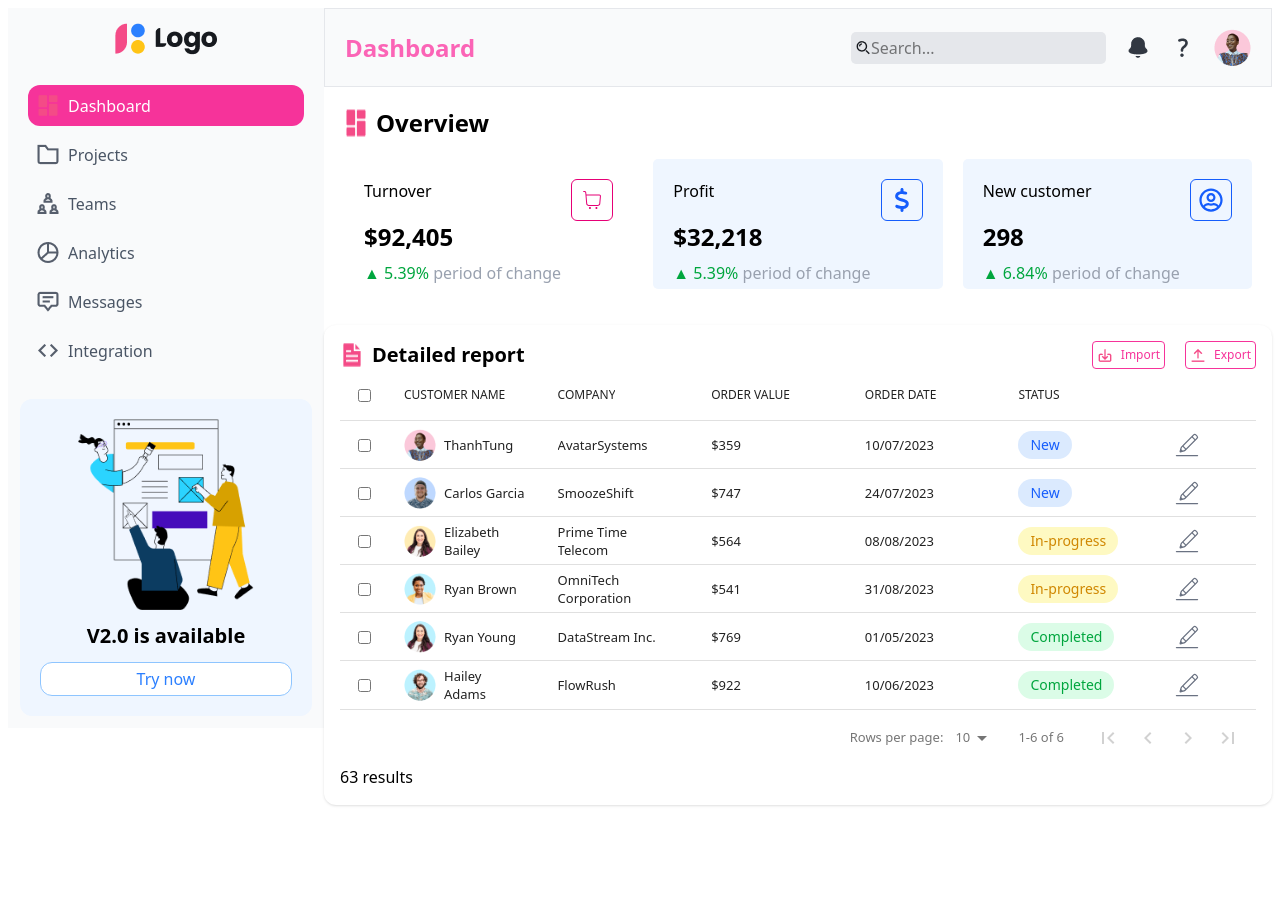
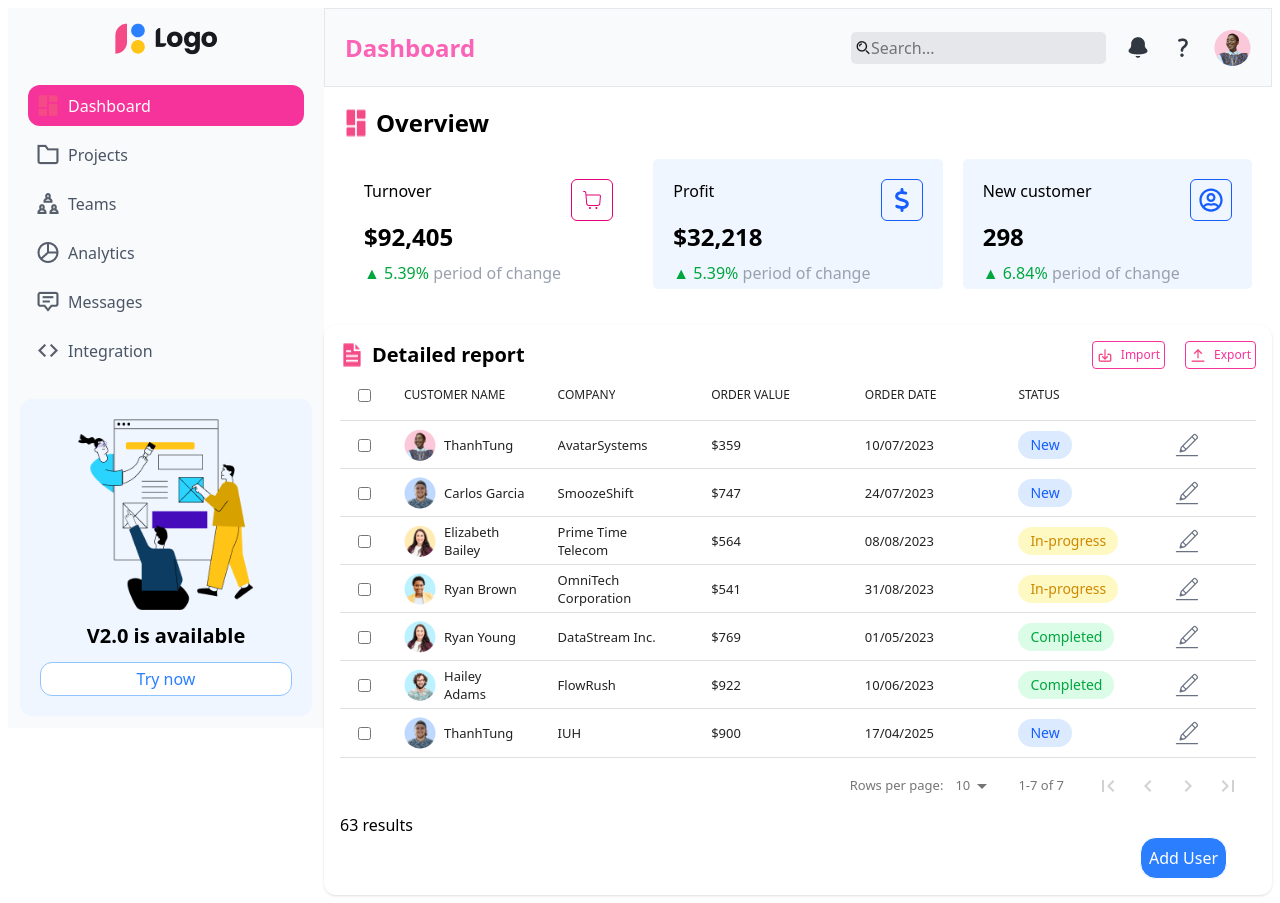
Before and after one commit to ThanhTungstudent/ReactTuan08, a React (Vite) app: page / in a window 1280 px wide. Before the commit the page ends 813 px from the top, so only its background shows below. Built offline with nearby package versions, Linux system fonts and the light colour scheme; data requests are answered from the project's data file.

Commit message:
add user

```diff
--- a/JsonServer/db.json
+++ b/JsonServer/db.json
@@ -85,6 +85,15 @@
       "date": "10/06/2023",
       "status": "Completed",
       "avatar": "./Lab_05/Avatar (5).png"
+    },
+    {
+      "id": 7,
+      "name": "ThanhTung",
+      "company": "IUH",
+      "value": "$900",
+      "status": "New",
+      "date": "17/04/2025",
+      "avatar": "./Lab_05/Avatar (1).png"
     }
   ]
 }
--- a/src/components/AddEditUser/AddEditUser.jsx
+++ b/src/components/AddEditUser/AddEditUser.jsx
@@ -1,4 +1,4 @@
-import React, { useState } from "react";
+import React, { use, useState } from "react";
 import { MdClose } from "react-icons/md";
 
 function AddEditUser({ onClose, user, type }) {
@@ -25,6 +25,8 @@ function AddEditUser({ onClose, user, type }) {
   }
 
   const handleSaveUser = async () => {
+    try {
+      if (type === "edit" && user) {
         const payload = {
           name: customerName,
           company,
@@ -32,11 +34,6 @@ function AddEditUser({ onClose, user, type }) {
           status,
           date: convertToDisplayDateFormat(date),
         };
-    console.log(user.id);
-
-
-    try {
-      if (type === "edit") {
         await fetch(`http://localhost:3000/user/${user.id}`, {
           method: "PATCH",
           headers: {
@@ -45,6 +42,24 @@ function AddEditUser({ onClose, user, type }) {
           body: JSON.stringify(payload),
         });
         alert("Cập nhật người dùng thành công!");
+      } else {
+        const payload = {
+          name: customerName,
+          company,
+          value,
+          status,
+          date: convertToDisplayDateFormat(date),
+          avatar: "./Lab_05/Avatar (1).png",
+          id: 7,
+        };
+        await fetch(`http://localhost:3000/user`, {
+          method: "POST",
+          headers: {
+            "Content-Type": "application/json",
+          },
+          body: JSON.stringify(payload),
+        });
+        alert("Thêm người dùng mới thành công!");
       }
       onClose();
     } catch (error) {
--- a/src/components/DataTable/CustomDataTable.jsx
+++ b/src/components/DataTable/CustomDataTable.jsx
@@ -16,6 +16,10 @@ function CustomDataTable({ data }) {
   const handleEdit = (user) => {
     setOpenAddEditModal({ isShown: true, type: "edit", data: user });
   };
+
+  const handleAdd = () => {
+    setOpenAddEditModal({ isShown: true, type: "add", data : null})
+  }
 
   const statusStyles = {
     New: "bg-blue-100 text-blue-600",
@@ -109,6 +113,12 @@ function CustomDataTable({ data }) {
           className="rounded-lg"
         />
         <span>63 results</span>
+        <button
+        onClick={handleAdd}
+        className="ml-200 border p-2 bg-blue-500 text-white
+        rounded-2xl">
+          Add User
+        </button>
       </div>
       <Modal
         isOpen={openAddEditModal.isShown}
```
Also changed, not shown: MinhChung/7. Add User.png (added). Lines whose indentation alone changed are shown as unchanged.
